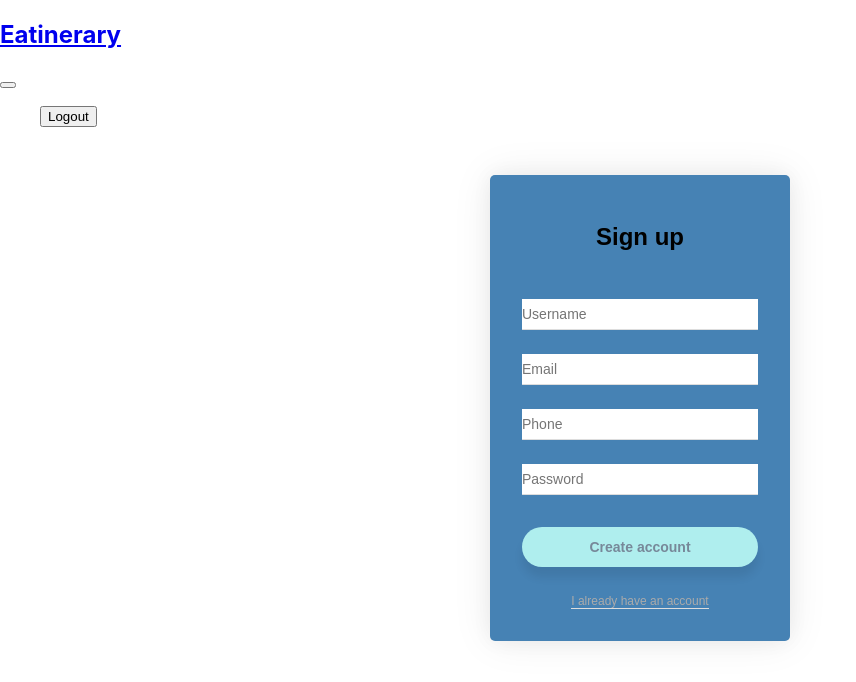
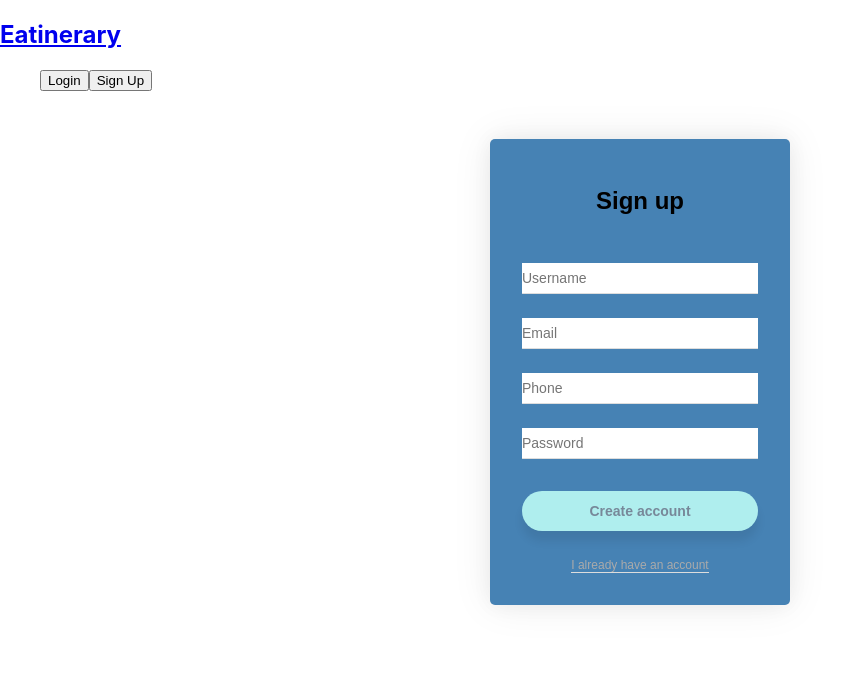
Before and after one commit to C-Guadagnino/Eatinerary, a React (Create React App) app in the folder ghi/app/: page /signup in a window 1280 px wide. Shown: the top 682 px of the page, without its empty margins (0-856 px from the left). Built offline with nearby package versions, Linux system fonts and the light colour scheme; no server answers.

Commit message:
quicksave

```diff
--- a/ghi/app/src/App.js
+++ b/ghi/app/src/App.js
@@ -28,9 +28,6 @@ function App() {
           </Route>
         </Routes>
       </div>
-      {/* <div className='footer-container'>
-        <Footer />
-      </div> */}
     </BrowserRouter>
   );
 }
--- a/ghi/app/src/HomePage.js
+++ b/ghi/app/src/HomePage.js
@@ -0,0 +1,30 @@
+import './App.css';
+import {useState,useEffect} from 'react'
+import axios from 'axios'
+
+function HomePage() {
+  //creating IP state
+  const [ip, setIP] = useState('');
+
+  //creating function to load ip address from the API
+  const getData = async () => {
+    const res = await axios.get('https://geolocation-db.com/json/')
+    console.log(res.data);
+    setIP(res.data.IPv4)
+  }
+
+  useEffect( () => {
+    //passing getData method to the lifecycle method
+    getData()
+
+  }, [])
+
+  return (
+    <div className="App">
+      <h2>Your IP Address is</h2>
+      <h4>{ip}</h4>
+    </div>
+  );
+}
+
+export default HomePage;
--- a/ghi/app/src/Nav.js
+++ b/ghi/app/src/Nav.js
@@ -22,7 +22,7 @@ const classesIfNotLoggedIn = "navbar-nav";
 
 
 function Nav(props) {
-    const links = props.token ? loggedoutLinks : loggedinLinks;
+    const links = props.token ? loggedinLinks : loggedoutLinks;
     return (
       <nav className='navbar navbar-expand-md navbar-dark fixed-top bg-dark'>
         <div className='container-fluid'>
@@ -32,17 +32,6 @@ function Nav(props) {
               {/* What this is doing is creating a link back using the Eatinerary Button */}
             </h1>
           </NavLink>
-          <button
-            className='navbar-toggler'
-            type='button'
-            data-bs-toggle='collapse'
-            data-bs-target='#navbarCollapse'
-            aria-controls='navbarCollapse'
-            aria-expanded='false'
-            aria-label='Toggle navigation'
-          >
-            <span className='navbar-toggler-icon'></span>
-          </button>
           <div className='collapse navbar-collapse' id='navbarCollapse'>
             <ul
               className={props.token ? classesIfLoggedIn : classesIfNotLoggedIn}
```
